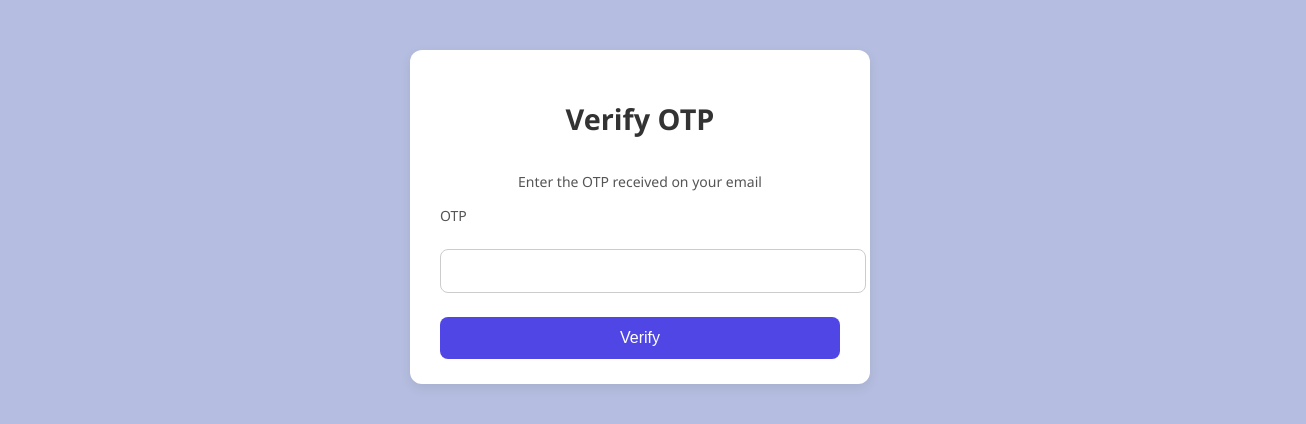
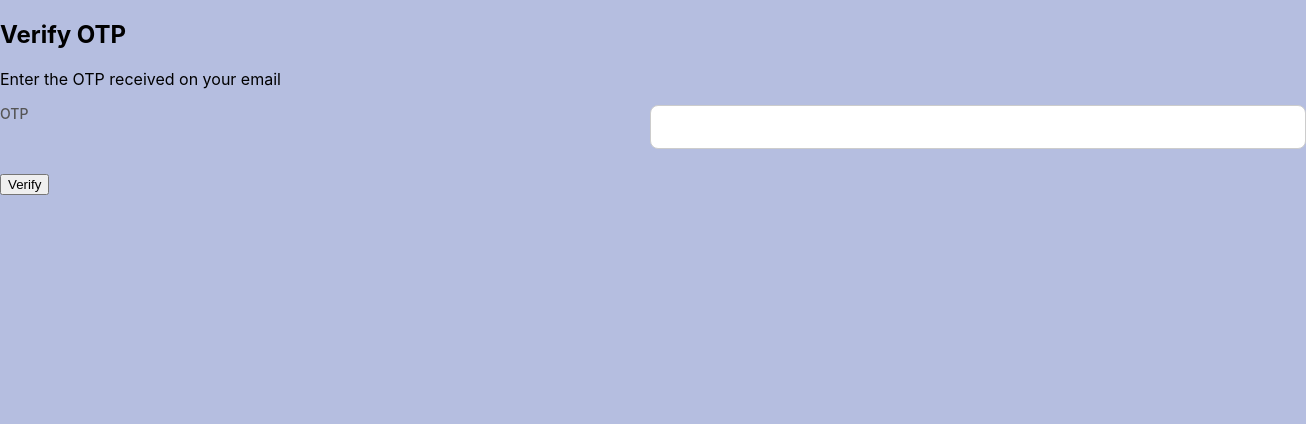
Before and after one commit to jogiyamegha/Accounting_system, a React (Create React App) app in the folder frontend/: page /client/verify-otp in a window 1280 px wide. Shown: the top 424 px of the page, 1306 px wide, since content can reach past the window. Built offline with nearby package versions, Linux system fonts and the light colour scheme; what @react-pdf/renderer would draw is missing.

Commit message:
added Notification Controller

```diff
--- a/frontend/src/components/client/Auth/ClientVerifyOtp.js
+++ b/frontend/src/components/client/Auth/ClientVerifyOtp.js
@@ -1,7 +1,7 @@
 import { useRef, useState } from "react";
 import { useNavigate, useLocation } from "react-router-dom";
 import { CLIENT_END_POINT } from "../../../utils/constants";
-import '../../../styles/verifyOtp.css';
+// import '../../../styles/verifyOtp.css';
 import { toast } from "react-toastify";
 export default function ClientVerifyOtp() {
     const otpInputRef = useRef();
--- a/frontend/src/styles/verifyOtp.css
+++ /dev/null
@@ -1,113 +0,0 @@
-/* Container */
-
-.otp-container {
-    max-width: 400px;
-    margin: 50px auto;
-    padding: 25px 30px;
-    background: #ffffff;
-    border-radius: 12px;
-    box-shadow: 0px 4px 12px rgba(0, 0, 0, 0.08);
-    font-family: 'Segoe UI', Tahoma, Geneva, Verdana, sans-serif;
-}
-
-/* Title */
-
-.otp-container h2 {
-    text-align: center;
-    color: #333;
-    margin-bottom: 20px;
-    font-size: 1.8rem;
-    font-weight: 600;
-}
-
-/* Info text */
-
-.otp-info {
-    text-align: center;
-    font-size: 14px;
-    color: #555;
-    margin-bottom: 15px;
-}
-
-/* Error message */
-
-.error-message {
-    color: red;
-    font-size: 14px;
-    margin-bottom: 10px;
-    text-align: center;
-}
-
-/* Form */
-
-.otp-form {
-    display: flex;
-    flex-direction: column;
-}
-
-/* Form group */
-
-.form-group {
-    margin-bottom: 15px;
-}
-
-.form-group label {
-    display: block;
-    margin-bottom: 6px;
-    font-size: 14px;
-    color: #555;
-}
-
-.form-group input {
-    width: 100%;
-    padding: 12px 14px;
-    border: 1px solid #ddd;
-    border-radius: 8px;
-    font-size: 15px;
-    transition: all 0.3s ease;
-}
-
-.form-group input:focus {
-    border-color: #4f46e5;
-    outline: none;
-    box-shadow: 0px 0px 6px rgba(79, 70, 229, 0.3);
-}
-
-/* Button */
-
-.otp-button {
-    padding: 12px;
-    background-color: #4f46e5;
-    color: white;
-    border: none;
-    border-radius: 8px;
-    font-size: 16px;
-    cursor: pointer;
-    transition: background 0.3s ease;
-}
-
-.otp-button:hover:not(:disabled) {
-    background-color: #4338ca;
-}
-
-.otp-button:disabled {
-
-    background-color: #a5a5a5;
-
-    cursor: not-allowed;
-
-}
-
-/* Responsive */
-
-@media (max-width: 500px) {
-
-    .otp-container {
-
-        margin: 30px 15px;
-
-        padding: 20px;
-
-    }
-
-}
```
Also changed, not shown: 1 other file (tests, documents, lock files or other folders).
